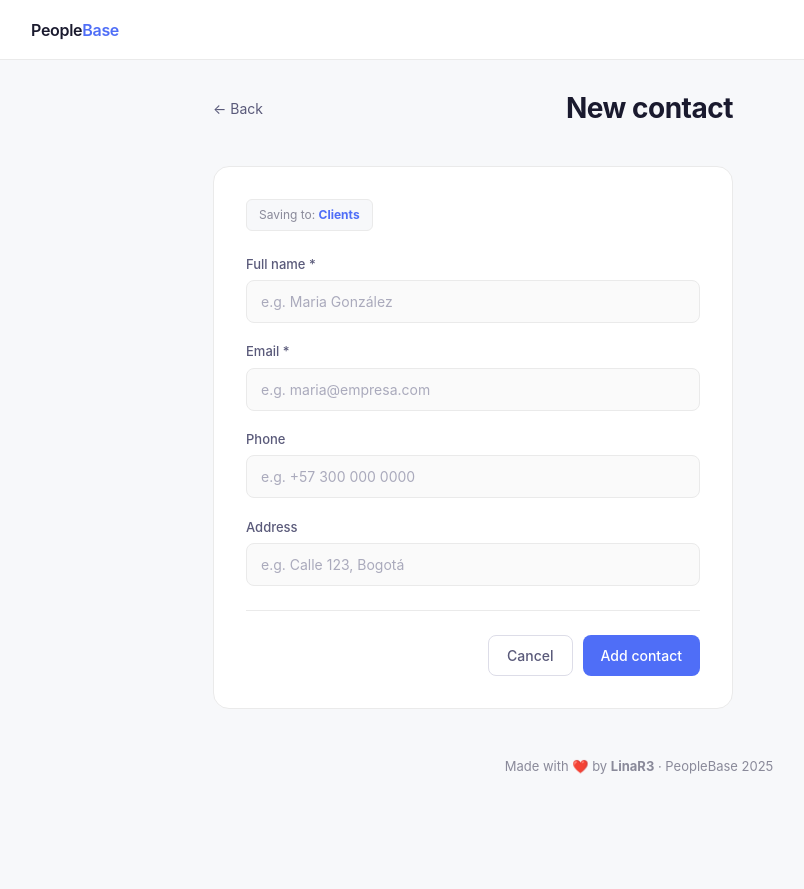
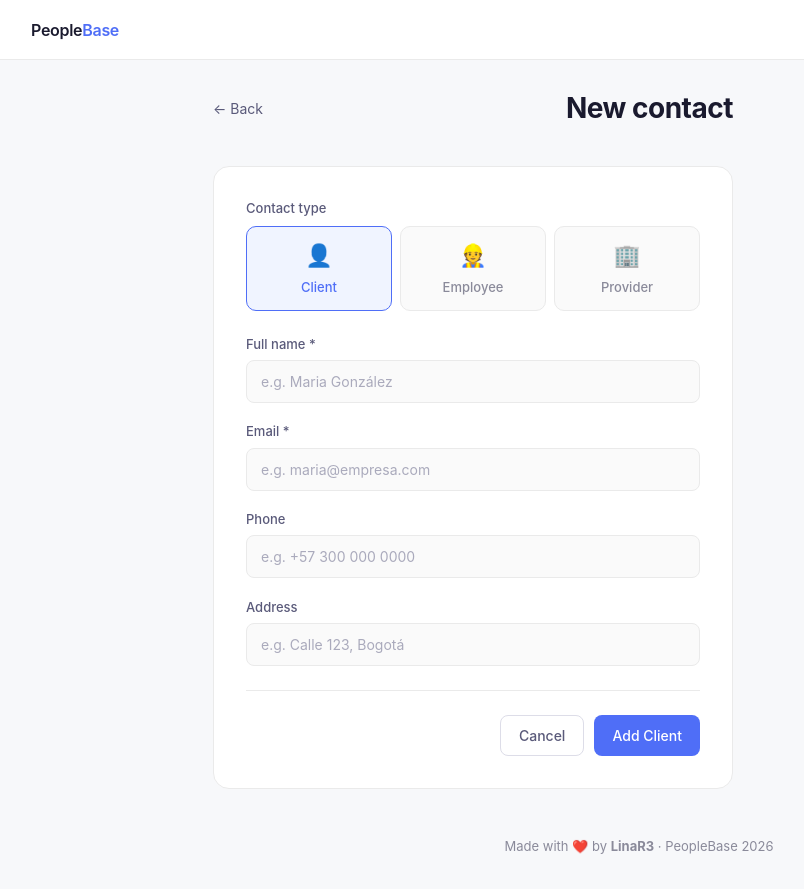
Before and after one commit to LinaR3/contact_List, a React (Vite) app: page /add in a window 1280 px wide. Shown: the whole page, without its empty margins (1-805 px from the left). Before the commit the page ends 809 px from the top, so only its background shows below. Built offline with nearby package versions, Linux system fonts and the light colour scheme; no server answers.

Commit message:
feat: add type-based avatar icons per contact category

```diff
--- a/index.html
+++ b/index.html
@@ -6,7 +6,7 @@
     <link href="https://cdn.jsdelivr.net/npm/bootstrap@5.3.2/dist/css/bootstrap.min.css" rel="stylesheet" integrity="sha384-T3c6CoIi6uLrA9TneNEoa7RxnatzjcDSCmG1MXxSR1GAsXEV/Dwwykc2MPK8M2HN" crossorigin="anonymous">
     <link rel="stylesheet" href="https://cdnjs.cloudflare.com/ajax/libs/font-awesome/6.5.2/css/all.min.css" integrity="sha512-SnH5WK+bZxgPHs44uWIX+LLJAJ9/2PkPKZ5QiAj6Ta86w+fsb2TkcmfRyVX3pBnMFcV7oQPJkl9QevSCWr3W6A==" crossorigin="anonymous" referrerpolicy="no-referrer" />
     <meta name="viewport" content="width=device-width, initial-scale=1.0" />
-    <title>Hello Rigo</title>
+    <title>PeopleBase</title>
   </head>
   <body>
     <div id="root"></div>
--- a/src/components/Footer.jsx
+++ b/src/components/Footer.jsx
@@ -1,7 +1,7 @@
 export const Footer = () => (
   <footer className="footer mt-auto py-3 text-center">
     <p style={{ fontSize: "13px", color: "#8A8A9A" }}>
-      Made with ❤️ by <strong>LinaR3</strong> · PeopleBase 2025
+      Made with ❤️ by <strong>LinaR3</strong> · PeopleBase 2026
     </p>
   </footer>
 );
--- a/src/index.css
+++ b/src/index.css
@@ -1,5 +1,11 @@
 /* ── Reset & Base ─────────────────────────────────────────── */
-*, *::before, *::after { box-sizing: border-box; margin: 0; padding: 0; }
+*,
+*::before,
+*::after {
+    box-sizing: border-box;
+    margin: 0;
+    padding: 0;
+}
 
 body {
     font-family: -apple-system, BlinkMacSystemFont, "Segoe UI", Roboto, sans-serif;
@@ -8,7 +14,11 @@ body {
     min-height: 100vh;
 }
 
-#root { min-height: 100vh; display: flex; flex-direction: column; }
+#root {
+    min-height: 100vh;
+    display: flex;
+    flex-direction: column;
+}
 
 /* ── Navbar ───────────────────────────────────────────────── */
 .navbar {
@@ -32,7 +42,9 @@ body {
     letter-spacing: -0.3px;
 }
 
-.navbar__brand span { color: #4F6EF7; }
+.navbar__brand span {
+    color: #4F6EF7;
+}
 
 /* ── Layout ───────────────────────────────────────────────── */
 .main-content {
@@ -83,22 +95,34 @@ body {
     background: #4F6EF7;
     color: #ffffff;
 }
-.btn--primary:hover { background: #3B5BD9; }
+
+.btn--primary:hover {
+    background: #3B5BD9;
+}
 
 .btn--ghost {
     background: transparent;
     color: #5A5A7A;
     border: 1px solid #DDDDE8;
 }
-.btn--ghost:hover { background: #F0F0F8; }
+
+.btn--ghost:hover {
+    background: #F0F0F8;
+}
 
 .btn--danger {
     background: #EF4444;
     color: #ffffff;
 }
-.btn--danger:hover { background: #DC2626; }
 
-.btn:disabled { opacity: 0.5; cursor: not-allowed; }
+.btn--danger:hover {
+    background: #DC2626;
+}
+
+.btn:disabled {
+    opacity: 0.5;
+    cursor: not-allowed;
+}
 
 .btn-back {
     background: none;
@@ -112,7 +136,10 @@ body {
     gap: 6px;
     margin-bottom: 0.5rem;
 }
-.btn-back:hover { color: #1A1A2E; }
+
+.btn-back:hover {
+    color: #1A1A2E;
+}
 
 /* ── Tabs ─────────────────────────────────────────────────── */
 .tabs {
@@ -143,7 +170,7 @@ body {
 .tab--active {
     background: #ffffff;
     color: #1A1A2E;
-  box-shadow: 0 1px 4px rgba(0,0,0,0.08);
+    box-shadow: 0 1px 4px rgba(0, 0, 0, 0.08);
 }
 
 .tab__count {
@@ -173,9 +200,14 @@ body {
     transition: border-color 0.15s;
 }
 
-.search-bar:focus-within { border-color: #4F6EF7; }
+.search-bar:focus-within {
+    border-color: #4F6EF7;
+}
 
-.search-bar__icon { font-size: 16px; color: #AAAABC; }
+.search-bar__icon {
+    font-size: 16px;
+    color: #AAAABC;
+}
 
 .search-bar input {
     border: none;
@@ -186,7 +218,9 @@ body {
     width: 100%;
 }
 
-.search-bar input::placeholder { color: #AAAABC; }
+.search-bar input::placeholder {
+    color: #AAAABC;
+}
 
 /* ── Contact Grid ─────────────────────────────────────────── */
 .contact-grid {
@@ -208,7 +242,7 @@ body {
 }
 
 .contact-card:hover {
-  box-shadow: 0 4px 16px rgba(0,0,0,0.06);
+    box-shadow: 0 4px 16px rgba(0, 0, 0, 0.06);
     border-color: #D0D0E0;
 }
 
@@ -224,7 +258,10 @@ body {
     flex-shrink: 0;
 }
 
-.contact-card__info { flex: 1; min-width: 0; }
+.contact-card__info {
+    flex: 1;
+    min-width: 0;
+}
 
 .contact-card__name {
     font-size: 15px;
@@ -263,11 +300,23 @@ body {
     transition: background 0.15s;
 }
 
-.btn-icon--edit { background: #F0F4FF; color: #4F6EF7; }
-.btn-icon--edit:hover { background: #D8E2FF; }
+.btn-icon--edit {
+    background: #F0F4FF;
+    color: #4F6EF7;
+}
 
-.btn-icon--delete { background: #FFF0F0; color: #EF4444; }
-.btn-icon--delete:hover { background: #FFD8D8; }
+.btn-icon--edit:hover {
+    background: #D8E2FF;
+}
+
+.btn-icon--delete {
+    background: #FFF0F0;
+    color: #EF4444;
+}
+
+.btn-icon--delete:hover {
+    background: #FFD8D8;
+}
 
 /* ── States ───────────────────────────────────────────────── */
 .state-msg {
@@ -277,7 +326,9 @@ body {
     font-size: 14px;
 }
 
-.state-msg--error { color: #EF4444; }
+.state-msg--error {
+    color: #EF4444;
+}
 
 .empty-state {
     text-align: center;
@@ -285,10 +336,15 @@ body {
     color: #8A8A9A;
 }
 
-.empty-state p { font-size: 16px; margin-bottom: 1rem; }
+.empty-state p {
+    font-size: 16px;
+    margin-bottom: 1rem;
+}
 
 /* ── Add Contact Form ─────────────────────────────────────── */
-.add-contact-page { max-width: 520px; }
+.add-contact-page {
+    max-width: 520px;
+}
 
 .form-card {
     background: #ffffff;
@@ -309,7 +365,10 @@ body {
     display: inline-block;
 }
 
-.form-tab-indicator strong { color: #4F6EF7; text-transform: capitalize; }
+.form-tab-indicator strong {
+    color: #4F6EF7;
+    text-transform: capitalize;
+}
 
 .form-group {
     display: flex;
@@ -340,7 +399,9 @@ body {
     background: #ffffff;
 }
 
-.form-group input::placeholder { color: #AAAABC; }
+.form-group input::placeholder {
+    color: #AAAABC;
+}
 
 .form-error {
     font-size: 13px;
@@ -365,7 +426,7 @@ body {
 .modal-overlay {
     position: fixed;
     inset: 0;
-  background: rgba(0,0,0,0.35);
+    background: rgba(0, 0, 0, 0.35);
     display: flex;
     align-items: center;
     justify-content: center;
@@ -380,10 +441,13 @@ body {
     max-width: 380px;
     width: 90%;
     text-align: center;
-  box-shadow: 0 20px 60px rgba(0,0,0,0.15);
+    box-shadow: 0 20px 60px rgba(0, 0, 0, 0.15);
 }
 
-.modal__icon { font-size: 32px; margin-bottom: 1rem; }
+.modal__icon {
+    font-size: 32px;
+    margin-bottom: 1rem;
+}
 
 .modal__title {
     font-size: 18px;
@@ -404,3 +468,52 @@ body {
     gap: 10px;
     justify-content: center;
 }
+
+.form-type-selector {
+    margin-bottom: 1.5rem;
+}
+
+.form-type-label {
+    font-size: 13px;
+    font-weight: 500;
+    color: #5A5A7A;
+    margin-bottom: 8px;
+}
+
+.form-type-buttons {
+    display: flex;
+    gap: 8px;
+}
+
+.form-type-btn {
+    flex: 1;
+    display: flex;
+    flex-direction: column;
+    align-items: center;
+    gap: 6px;
+    padding: 12px 8px;
+    border: 1.5px solid #EAEAEA;
+    border-radius: 10px;
+    background: #FAFAFA;
+    cursor: pointer;
+    font-size: 13px;
+    font-weight: 500;
+    color: #8A8A9A;
+    transition: all 0.15s ease;
+}
+
+.form-type-btn:hover {
+    border-color: #4F6EF7;
+    color: #4F6EF7;
+    background: #F0F4FF;
+}
+
+.form-type-btn--active {
+    border-color: #4F6EF7;
+    background: #F0F4FF;
+    color: #4F6EF7;
+}
+
+.form-type-btn__emoji {
+    font-size: 22px;
+}
--- a/src/pages/AddContact.jsx
+++ b/src/pages/AddContact.jsx
@@ -4,31 +4,31 @@ import useGlobalReducer from "../hooks/useGlobalReducer";
 import { createContact, updateContact, getContacts } from "../actions";
 
 const TABS = [
-  { key: "clients",   label: "Client" },
-  { key: "employees", label: "Employee" },
-  { key: "providers", label: "Provider" },
+  { key: "clients",   label: "Client",   emoji: "👤" },
+  { key: "employees", label: "Employee", emoji: "👷" },
+  { key: "providers", label: "Provider", emoji: "🏢" },
 ];
 
 const EMPTY_FORM = { name: "", email: "", phone: "", address: "" };
 
 export default function AddContact() {
   const { store, dispatch } = useGlobalReducer();
-  const { contacts, activeTab } = store;
+  const { contacts } = store;
   const navigate = useNavigate();
-  const { tab, id } = useParams(); // si viene de /edit/:tab/:id
+  const { tab, id } = useParams();
 
-  const isEditing = !!id; // true si estamos editando, false si estamos creando
-  const currentTab = tab || activeTab;
+  const isEditing = !!id;
 
-  const [form, setForm]       = useState(EMPTY_FORM);
-  const [loading, setLoading] = useState(false);
-  const [error, setError]     = useState("");
+  // Si viene de editar, usa el tab de la URL. Si es nuevo, empieza en clients
+  const [selectedTab, setSelectedTab] = useState(tab || "clients");
+  const [form, setForm]               = useState(EMPTY_FORM);
+  const [loading, setLoading]         = useState(false);
+  const [error, setError]             = useState("");
 
-  // Si estamos editando, cargar los datos del contacto en el formulario
+  // Si estamos editando, cargar los datos del contacto
   useEffect(() => {
     if (isEditing) {
-      // Buscar el contacto en el store
-      const existing = (contacts[currentTab] || []).find(
+      const existing = (contacts[tab] || []).find(
         c => String(c.id) === String(id)
       );
       if (existing) {
@@ -38,49 +38,32 @@ export default function AddContact() {
           phone:   existing.phone   || "",
           address: existing.address || "",
         });
+        setSelectedTab(tab);
       } else {
-        // Si no está en el store, traerlo de la API
-        getContacts(dispatch, currentTab);
+        getContacts(dispatch, tab);
       }
     }
   }, [id, contacts]);
 
-  // Actualiza el campo que cambió en el formulario
   const handleChange = (e) => {
     setForm(prev => ({ ...prev, [e.target.name]: e.target.value }));
   };
 
-  // Envía el formulario
   const handleSubmit = async (e) => {
     e.preventDefault();
     setError("");
 
-    // Validación básica
-    if (!form.name.trim()) {
-      setError("Name is required.");
-      return;
-    }
-    if (!form.email.trim()) {
-      setError("Email is required.");
-      return;
-    }
+    if (!form.name.trim()) { setError("Name is required."); return; }
+    if (!form.email.trim()) { setError("Email is required."); return; }
 
     setLoading(true);
-    let ok;
-
-    if (isEditing) {
-      ok = await updateContact(dispatch, currentTab, id, form);
-    } else {
-      ok = await createContact(dispatch, currentTab, form);
-    }
-
+    const ok = isEditing
+      ? await updateContact(dispatch, tab, id, form)
+      : await createContact(dispatch, selectedTab, form);
     setLoading(false);
 
-    if (ok) {
-      navigate("/"); // regresa a la lista si todo salió bien
-    } else {
-      setError("Something went wrong. Please try again.");
-    }
+    if (ok) navigate("/");
+    else setError("Something went wrong. Please try again.");
   };
 
   return (
@@ -96,13 +79,34 @@ export default function AddContact() {
         </h1>
       </div>
 
-      {/* Formulario */}
       <div className="form-card">
 
-        {/* Indicador de en qué agenda se guarda */}
-        <div className="form-tab-indicator">
-          Saving to: <strong>{currentTab}</strong>
-        </div>
+        {/* Selector de tipo — solo visible al crear, no al editar */}
+        {!isEditing && (
+          <div className="form-type-selector">
+            <p className="form-type-label">Contact type</p>
+            <div className="form-type-buttons">
+              {TABS.map(t => (
+                <button
+                  key={t.key}
+                  className={`form-type-btn ${selectedTab === t.key ? "form-type-btn--active" : ""}`}
+                  onClick={() => setSelectedTab(t.key)}
+                  type="button"
+                >
+                  <span className="form-type-btn__emoji">{t.emoji}</span>
+                  <span>{t.label}</span>
+                </button>
+              ))}
+            </div>
+          </div>
+        )}
+
+        {/* Si estamos editando, mostrar badge del tipo */}
+        {isEditing && (
+          <div className="form-tab-indicator">
+            Editing: <strong>{tab}</strong>
+          </div>
+        )}
 
         {error && <p className="form-error">{error}</p>}
 
@@ -155,19 +159,11 @@ export default function AddContact() {
         </div>
 
         <div className="form-actions">
-          <button
-            className="btn btn--ghost"
-            onClick={() => navigate("/")}
-            disabled={loading}
-          >
+          <button className="btn btn--ghost" onClick={() => navigate("/")} disabled={loading}>
             Cancel
           </button>
-          <button
-            className="btn btn--primary"
-            onClick={handleSubmit}
-            disabled={loading}
-          >
-            {loading ? "Saving..." : isEditing ? "Save changes" : "Add contact"}
+          <button className="btn btn--primary" onClick={handleSubmit} disabled={loading}>
+            {loading ? "Saving..." : isEditing ? "Save changes" : `Add ${TABS.find(t => t.key === selectedTab)?.label}`}
           </button>
         </div>
 
```
Also changed, not shown: src/components/ContactCard.jsx (+13 -24 lines). Lines whose indentation alone changed are shown as unchanged.
